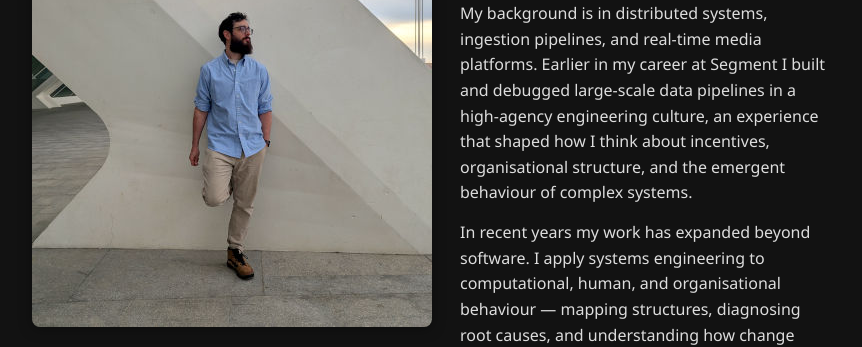
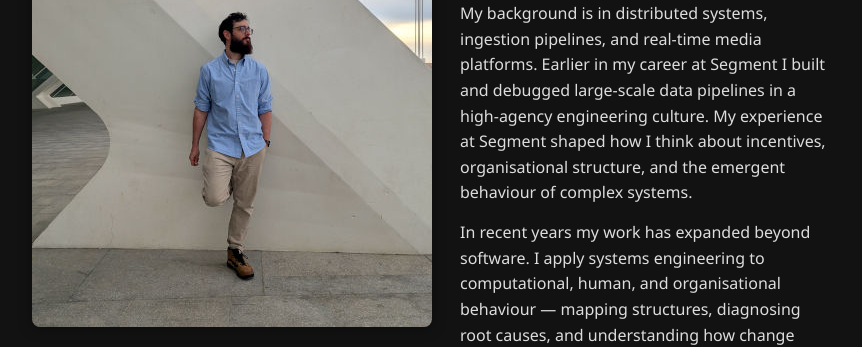
Before and after one commit to aultimus/foobarcat-homepage, a Jekyll site: the page built from about/index.html, in a window 1280 px wide. Shown: the part 304-651 px from the top of the page, without its empty margins (208-1070 px from the left). Built offline with Jekyll 4.4.1, drawn with Linux system fonts in a browser that asks for light colours.

Commit message:
improve pacing / cadence of about page

```diff
--- a/about/index.html
+++ b/about/index.html
@@ -143,7 +143,7 @@
                     I’m Matthew Ault. I work at the intersection of cognition, systems, and engineering — exploring how complex structures behave, drift, and can be understood through clear, first-principles models.
                 </p>
                 <p>
-                    My background is in distributed systems, ingestion pipelines, and real-time media platforms. Earlier in my career at Segment I built and debugged large-scale data pipelines in a high-agency engineering culture, an experience that shaped how I think about incentives, organisational structure, and the emergent behaviour of complex systems.
+                    My background is in distributed systems, ingestion pipelines, and real-time media platforms. Earlier in my career at Segment I built and debugged large-scale data pipelines in a high-agency engineering culture. My experience at Segment shaped how I think about incentives, organisational structure, and the emergent behaviour of complex systems.
                 </p>
                 <p>
                     In recent years my work has expanded beyond software. I apply systems engineering to computational, human, and organisational behaviour — mapping structures, diagnosing root causes, and understanding how change actually happens. This is forming the basis of a broader project I call Cognitive Systems Engineering.
```
